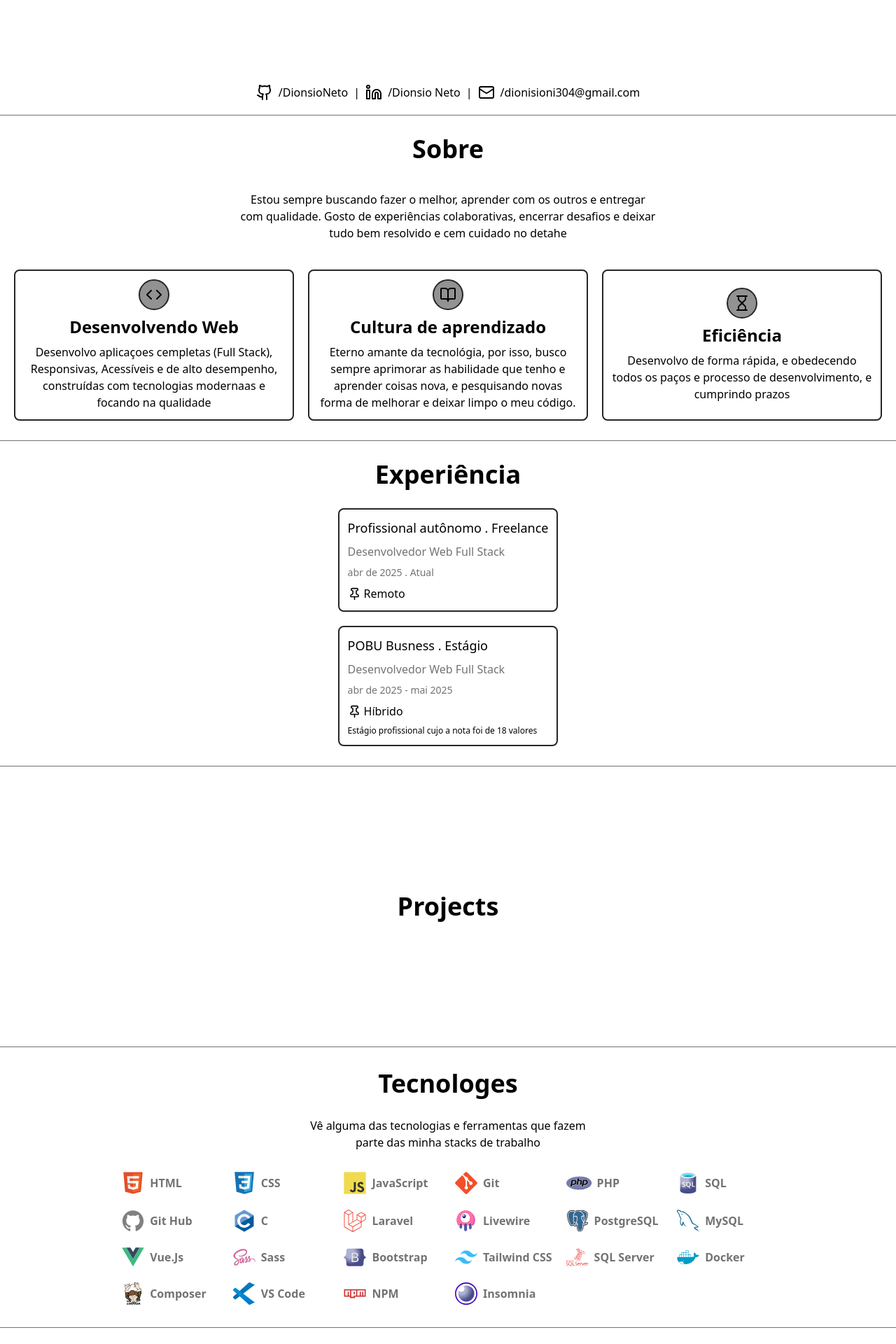
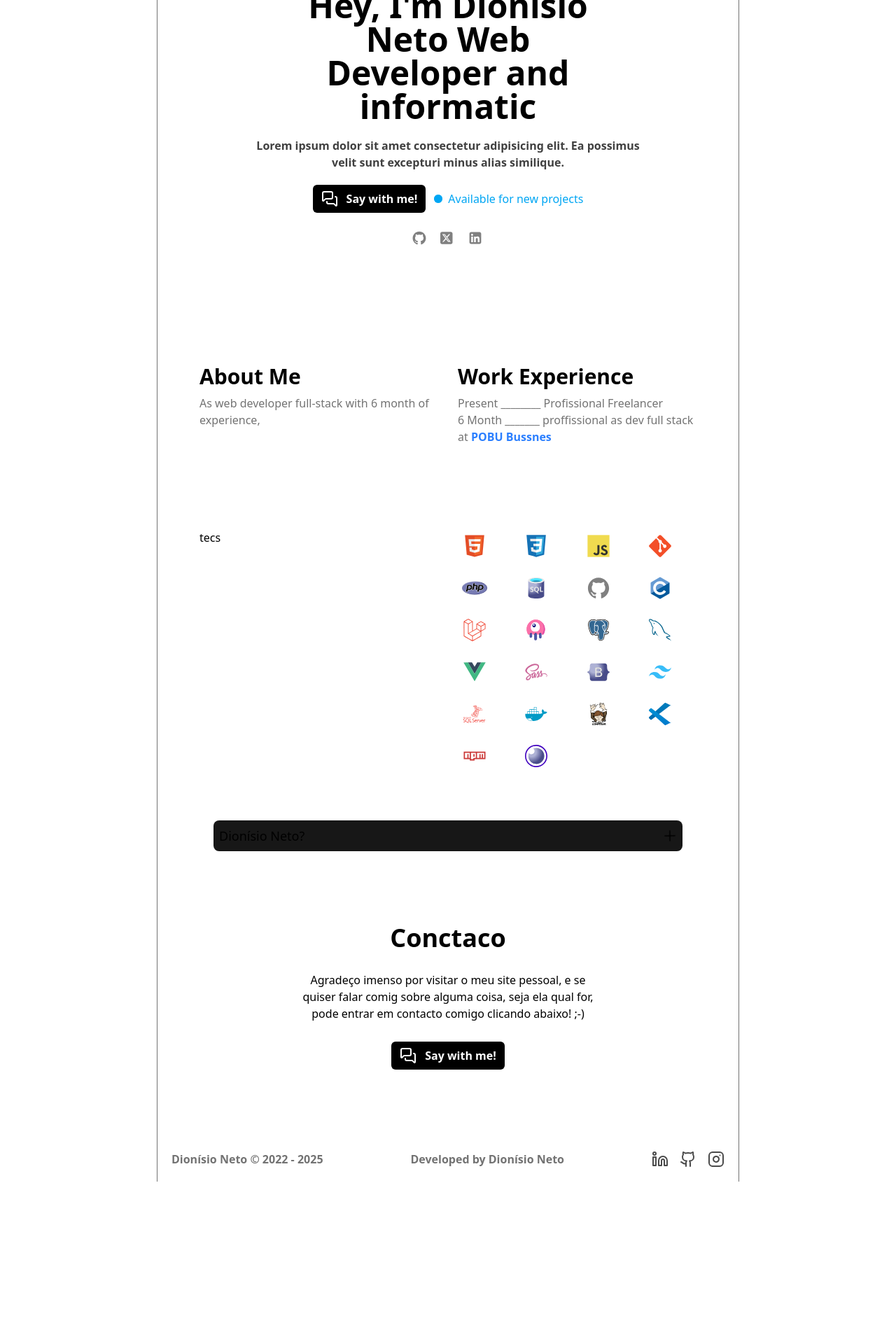
Before and after one commit to DionsioNeto/portfolio, a Vue app: page / in a window 1280 px wide. Shown: the part 340-2260 px from the top of the page at 70% size. After the commit the page ends 2028 px from the top, so only its background shows below. Built offline with nearby package versions, Linux system fonts and the light colour scheme.

Commit message:
Security (switch pc)

```diff
--- a/src/project/index.vue
+++ b/src/project/index.vue
@@ -1,7 +1,7 @@
 <script setup>
   import theHeader from '../components/theHeader.vue';
   import TheFooter from '../components/theFooter.vue';
-  import { Code, Mail, Github, Linkedin, Book, Pin, MessagesSquare, BookOpen, Hourglass } from 'lucide-vue-next';
+  import { Code, Mail, Linkedin, Book, Pin, MessagesSquare, BookOpen, Hourglass, ChevronDown, X } from 'lucide-vue-next';
   import IconHtml from '@/icon/IconHtml.vue';
   import IconCss from '@/icon/IconCss.vue';
   import IconJs from '@/icon/IconJs.vue';
@@ -24,182 +24,218 @@
   import IconVscode from '@/icon/IconVscode.vue';
   import IconNpm from '@/icon/IconNpm.vue';
   import IconInsomnia from '@/icon/IconInsomnia.vue';
+  import InconXTwitter from '@/icon/InconXTwitter.vue';
+  import IconLinkedin from '@/icon/IconLinkedin.vue';
+  import { ref } from 'vue'
+
+  const items = [
+    {
+      title: 'Dionísio Neto?',
+      content: 'Lorem.'
+    },
+  ]
+
+  const openIndex = ref(null)
+
+  const toggle = (index) => {
+    openIndex.value = openIndex.value === index ? null : index
+  }
 </script>
 <template>
   <theHeader />
-  <main>
-    <section class=" container m-auto flex flex-col gap-5 justify-center items-center p-5 min-h-100">
-      <h1 class="text-5xl font-black text-center">Dionísio Neto</h1>
-      <p class="text-center max-w-150"><strong>Desenvolvedor Web Full Stack</strong> com um ano de experiência, especializado na  criação de Apps responsivas, modernas e com clean code</p>
-      <a href="mailto:dionisioni304@gmail.com" class="flex gap-3 dark:bg-white bg-black dark:text-black text-white rounded-md py-2 px-3 font-bold" title="dionisioni304@gmail.com"><Mail/> Mail me</a>
+  <main class="sm:w-[65vw] m-auto border-l border-r border-neutral-500 -mt-10">
+    <section class="flex flex-col gap-5 justify-center items-center p-5 min-h-[100vh]">
+      <div class="h-40 w-40 rounded-full border-2 border-neutral-500 relative overflow-hidden mt-10">
+        <img src="./dn.jpg" alt="" class="absolute w-full h-full object-cover">
+      </div>
+      <h1 class="text-5xl font-bold text-center max-w-120">Hey, I'm Dionísio Neto Web Developer and informatic</h1>
+      <p class="font-bold max-w-140 text-center text-neutral-700">
+        Lorem ipsum dolor sit amet consectetur adipisicing elit. Ea possimus velit sunt excepturi minus alias similique.
+      </p>
+      <div class="flex gap-3 items-center">
+        <RouterLink to="/contact" class="flex gap-3 dark:bg-white bg-black dark:text-black text-white rounded-md py-2 px-3 font-bold" title="Say with me!"><MessagesSquare/>Say with me!</RouterLink>
+        <div class="text-sky-500 flex items-center gap-2 font-medium">
+          <span class="relative flex size-3">
+            <span class="absolute flex h-full w-full animate-ping rounded-full bg-sky-400 opacity-75"></span>
+            <span class="relative inline-flex size-3 rounded-full bg-sky-500"></span>
+          </span>
+          Available for new projects
+        </div>
+      </div>
+      <div class="flex gap-3 items-center">
+        <a href="" class="dark:hover:bg-neutral-800 p-1 rounded-lg">
+          <IconGithub class="h-5"/>
+        </a>
+        <a href="" class="dark:hover:bg-neutral-800 p-1 rounded-lg">
+          <InconXTwitter class="h-5"/>
+        </a>
+        <a href="" class="dark:hover:bg-neutral-800 p-1 rounded-lg">
+          <IconLinkedin class="h-6"/>
+        </a>
+      </div>
     </section>
-    <section class="flex flex-col sm:flex-row justify-center items-center my-5 gap-2">
-      <a href="https://github.com/DionsioNeto" title="Git Hub" target="_blank" class="flex flex-row gap-2">
-        <Github/>/DionsioNeto
-      </a> |
-      <a href="https://www.linkedin.com/in/dion%C3%ADsioneto/" title="Linkedin" target="_blank" class="flex flex-row gap-2">
-        <Linkedin/>/Dionsio Neto
-      </a> |
-      <a href="mailto:dionisioni304@gmail.com" title="E-mail" class="flex flex-row gap-2">
-        <Mail/>/dionisioni304@gmail.com
-      </a>
-    </section>
-    <hr class="border-neutral-500">
-    <section class=" container m-auto flex flex-col gap-10 justify-center items-center px-5 py-7 min-h-100">
-      <h1 class="text-4xl font-bold text-center">Sobre</h1>
-      <p class="text-center max-w-150">Estou sempre buscando fazer o melhor, aprender com os outros e entregar com qualidade.
-        Gosto de experiências colaborativas, encerrar desafios e deixar tudo bem resolvido e
-        cem cuidado no detahe</p>
-        <div class="grid grid-cols-1 sm:grid-cols-2 md:grid-cols-3 gap-5">
-          <div class="p-3 w-full border-2 dark:bg-neutral-800/50 border-neutral-800 rounded-lg flex flex-col justify-center items-center gap-2">
-            <div class="border-2 bg-neutral-800/50 border-neutral-800 p-2 rounded-full">
-              <Code/>
-            </div>
-            <h2 class="text-2xl font-black text-center">Desenvolvendo Web</h2>
-            <p class="text-center">Desenvolvo aplicaçoes cempletas (Full Stack), Responsivas, Acessíveis e de alto desempenho, construídas com tecnologias modernaas e focando na qualidade</p>
-          </div>
-          <div class="p-3 w-full border-2 dark:bg-neutral-800/50 border-neutral-800 rounded-lg flex flex-col justify-center items-center gap-2">
-            <div class="border-2 bg-neutral-800/50 border-neutral-800 p-2 rounded-full">
-              <BookOpen/>
-            </div>
-            <h2 class="text-2xl font-black text-center">Cultura de aprendizado</h2>
-            <p class="text-center">Eterno amante da tecnológia, por isso, busco sempre aprimorar as habilidade que tenho e aprender coisas nova, e pesquisando novas forma de melhorar e deixar limpo o meu código.</p>
-          </div>
-          <div class="p-3 w-full border-2 dark:bg-neutral-800/50 border-neutral-800 rounded-lg flex flex-col justify-center items-center gap-2">
-            <div class="border-2 bg-neutral-800/50 border-neutral-800 p-2 rounded-full">
-              <Hourglass/>
-            </div>
-            <h2 class="text-2xl font-black text-center">Eficiência</h2>
-            <p class="text-center">Desenvolvo de forma rápida, e obedecendo todos os paços e processo de desenvolvimento, e cumprindo prazos</p>
-          </div>
+
+    <section class="flex flex-col md:flex-row gap-7 px-5 sm:px-15 py-15">
+
+      <div class="w-full">
+        <h1 class="text-3xl font-bold mb-2">About Me</h1>
+        <p class="text-neutral-500 font-medium">
+          As web developer full-stack with 6 month of experience,
+        </p>
+      </div>
+
+      <div class="w-full">
+        <h1 class="text-3xl font-bold mb-2">Work Experience</h1>
+        <div class="">
+          <p class="text-neutral-500">Present ________ Profissional Freelancer</p>
+          <p class="text-neutral-500">6 Month _______ proffissional as dev full stack at <span class="text-blue-500 font-bold">POBU  Bussnes</span> </p>
         </div>
-    </section>
-    <hr class="border-neutral-500">
-    <section class=" container m-auto flex flex-col gap-7 justify-center items-center px-5 py-7 min-h-100">
-      <h1 class="text-4xl font-bold text-center">Experiência</h1>
-        <div class="grid grid-cols-1 gap-5">
-          <div class="p-3 w-full border-2 dark:bg-neutral-800/50 border-neutral-800 rounded-lg flex flex-col gap-2 max-w-100">
-            <h2 class="text-lg font-medium">Profissional autônomo . Freelance</h2>
-            <p class="text-neutral-500">Desenvolvedor Web Full Stack</p>
-            <p class="text-neutral-500 text-sm">abr de 2025 . Atual</p>
-            <p class="flex items-center gap-1"><Pin :size="19"/> Remoto</p>
-          </div>
-          <div class="p-3 w-full border-2 dark:bg-neutral-800/50 border-neutral-800 rounded-lg flex flex-col gap-2 max-w-100">
-            <h2 class="text-lg font-medium">POBU Busness . Estágio</h2>
-            <p class="text-neutral-500">Desenvolvedor Web Full Stack</p>
-            <p class="text-neutral-500 text-sm">abr de 2025 - mai 2025</p>
-            <p class="flex items-center gap-1"><Pin :size="19"/> Híbrido</p>
-            <p class="text-xs">Estágio profissional cujo a nota foi de 18 valores</p>
-          </div>
-        </div>
-    </section>
-    <hr class="border-neutral-500">
-    <section class=" container m-auto flex flex-col gap-5 justify-center items-center p-5 min-h-100">
-      <h1 class="text-4xl font-bold text-center">Projects</h1>
-    </section>
-    <hr class="border-neutral-500">
-    <section class=" container m-auto flex flex-col gap-7 justify-center items-center px-5 py-7 min-h-100">
-      <h1 class="text-4xl font-bold text-center">Tecnologes</h1>
-      <p class="text-center max-w-100">Vê alguma das tecnologias e ferramentas que fazem parte das minha stacks de trabalho</p>
-        <div class="grid grid-cols-3 md:grid-cols-6 sm:grid-cols-4 gap-2 sm:gap-5">
-          <div class="flex gap-2 items-center">
-            <IconHtml class="h-8"/> <span class="text-neutral-500 font-bold">HTML</span>
-          </div>
-
-          <div class="flex gap-2 items-center">
-            <IconCss class="h-8"/> <span class="text-neutral-500 font-bold">CSS</span>
-          </div>
-
-          <div class="flex gap-2 items-center">
-            <IconJs class="h-8"/><span class="text-neutral-500 font-bold">JavaScript</span>
-          </div>
+      </div>
 
 
-          <div class="flex gap-2 items-center">
-            <IconGit class="h-8"/><span class="text-neutral-500 font-bold">Git</span>
-          </div>
+    </section>
 
-          <div class="flex gap-2 items-center">
-            <IconPhp class="h-9"/><span class="text-neutral-500 font-bold">PHP</span>
-          </div>
+    <section class="flex flex-col md:flex-row gap-7 px-5 sm:px-15 py-15">
+      <div class="w-full">tecs</div>
+      <div class="w-full grid grid-cols-4 gap-3">
+        <div class="dark:bg-neutral-800 p-1 rounded-lg w-12 h-12 flex items-center justify-center">
+          <IconHtml class="h-8"/>
+        </div>
 
-          <div  class="flex gap-2 items-center">
-            <IconSql class="h-8"/><span class="text-neutral-500 font-bold">SQL</span>
-          </div>
+        <div class="dark:bg-neutral-800 p-1 rounded-lg w-12 h-12 flex items-center justify-center">
+          <IconCss class="h-8"/>
+        </div>
 
-          <div class="flex gap-2 items-center">
-            <IconGithub class="h-8"/><span class="text-neutral-500 font-bold">Git Hub</span>
-          </div>
+        <div class="dark:bg-neutral-800 p-1 rounded-lg w-12 h-12 flex items-center justify-center">
+          <IconJs class="h-8"/>
+        </div>
 
-          <div class="flex gap-2 items-center">
-            <IconC class="h-8"/>
-            <span class="text-neutral-500 font-bold">C</span>
-          </div>
+        <div class="dark:bg-neutral-800 p-1 rounded-lg w-12 h-12 flex items-center justify-center">
+          <IconGit class="h-8"/>
+        </div>
 
-          <div class="flex gap-2 items-center">
-            <IconLaravel class="h-8"/>
-            <span class="text-neutral-500 font-bold">Laravel</span>
-          </div>
+        <div class="dark:bg-neutral-800 p-1 rounded-lg w-12 h-12 flex items-center justify-center">
+          <IconPhp class="h-9"/>
+        </div>
 
-            <div class="flex gap-2 items-center">
-            <IconLivewire class="h-8"/><span class="text-neutral-500 font-bold">Livewire</span>
-          </div>
+        <div class="dark:bg-neutral-800 p-1 rounded-lg w-12 h-12 flex items-center justify-center">
+          <IconSql class="h-8"/>
+        </div>
 
-          <div class="flex gap-2 items-center">
-            <IconPostgre class="h-8"/><span class="text-neutral-500 font-bold">PostgreSQL</span>
-          </div>
+        <div class="dark:bg-neutral-800 p-1 rounded-lg w-12 h-12 flex items-center justify-center">
+          <IconGithub class="h-8"/>
+        </div>
 
-          <div class="flex gap-2 items-center">
-            <IconMysql class="h-8"/><span class="text-neutral-500 font-bold">MySQL</span>
-          </div>
+        <div class="dark:bg-neutral-800 p-1 rounded-lg w-12 h-12 flex items-center justify-center">
+          <IconC class="h-8"/>
+        </div>
 
-            <div class="flex gap-2 items-center">
-            <IconVue class="h-8"/><span class="text-neutral-500 font-bold">Vue.Js</span>
-          </div>
+        <div class="dark:bg-neutral-800 p-1 rounded-lg w-12 h-12 flex items-center justify-center">
+          <IconLaravel class="h-8"/>
+        </div>
 
-            <div class="flex gap-2 items-center">
-            <IconSass class="h-8"/><span class="text-neutral-500 font-bold">Sass</span>
-          </div>
+          <div class="dark:bg-neutral-800 p-1 rounded-lg w-12 h-12 flex items-center justify-center">
+          <IconLivewire class="h-8"/>
+        </div>
 
-            <div class="flex gap-2 items-center">
-            <IconBootstrap class="h-8"/><span class="text-neutral-500 font-bold">Bootstrap</span>
-          </div>
+        <div class="dark:bg-neutral-800 p-1 rounded-lg w-12 h-12 flex items-center justify-center">
+          <IconPostgre class="h-8"/>
+        </div>
 
-            <div class="flex gap-2 items-center">
-            <IconTailwindcss class="h-8"/><span class="text-neutral-500 font-bold">Tailwind CSS</span>
-          </div>
+        <div class="dark:bg-neutral-800 p-1 rounded-lg w-12 h-12 flex items-center justify-center">
+          <IconMysql class="h-8"/>
+        </div>
 
-            <div class="flex gap-2 items-center">
-            <other class="h-8"/><span  class="text-neutral-500 font-bold">SQL Server</span>
-          </div>
+        <div class="dark:bg-neutral-800 p-1 rounded-lg w-12 h-12 flex items-center justify-center">
+          <IconVue class="h-8"/>
+        </div>
 
-          <div class="flex gap-2 items-center">
-            <IconDocker class="h-8"/><span  class="text-neutral-500 font-bold">Docker</span>
-          </div>
+          <div class="dark:bg-neutral-800 p-1 rounded-lg w-12 h-12 flex items-center justify-center">
+          <IconSass class="h-8"/>
+        </div>
 
-          <div class="flex gap-2 items-center">
-            <IconComposer class="h-8"/><span  class="text-neutral-500 font-bold">Composer</span>
-          </div>
+          <div class="dark:bg-neutral-800 p-1 rounded-lg w-12 h-12 flex items-center justify-center">
+          <IconBootstrap class="h-8"/>
+        </div>
 
-          <div class="flex gap-2 items-center">
-            <IconVscode class="h-8"/><span  class="text-neutral-500 font-bold">VS Code</span>
-          </div>
+          <div class="dark:bg-neutral-800 p-1 rounded-lg w-12 h-12 flex items-center justify-center">
+          <IconTailwindcss class="h-8"/>
+        </div>
 
-          <div class="flex gap-2 items-center">
-            <IconNpm class="h-8"/><span  class="text-neutral-500 font-bold">NPM</span>
-          </div>
+          <div class="dark:bg-neutral-800 p-1 rounded-lg w-12 h-12 flex items-center justify-center">
+          <other class="h-8"/>
+        </div>
 
-          <div class="flex gap-2 items-center">
-            <IconInsomnia class="h-8"/><span  class="text-neutral-500 font-bold">Insomnia</span>
-          </div>
+        <div class="dark:bg-neutral-800 p-1 rounded-lg w-12 h-12 flex items-center justify-center">
+          <IconDocker class="h-8"/>
         </div>
+
+        <div class="dark:bg-neutral-800 p-1 rounded-lg w-12 h-12 flex items-center justify-center">
+          <IconComposer class="h-8"/>
+        </div>
+
+        <div class="dark:bg-neutral-800 p-1 rounded-lg w-12 h-12 flex items-center justify-center">
+          <IconVscode class="h-8"/>
+        </div>
+
+        <div class="dark:bg-neutral-800 p-1 rounded-lg w-12 h-12 flex items-center justify-center">
+          <IconNpm class="h-8"/>
+        </div>
+
+        <div class="dark:bg-neutral-800 p-1 rounded-lg w-12 h-12 flex items-center justify-center">
+          <IconInsomnia class="h-8"/>
+        </div>
+      </div>
     </section>
-    <hr class="border-neutral-500">
+
+     <div
+      v-for="(item, index) in items"
+      :key="index"
+      class="select-none mx-20"
+    >
+      <div @click="toggle(index)" class="flex items-center justify-between bg-neutral-900 my-2 p-2 rounded-lg">
+        <h2 class="text-lg font-mediu">
+          {{ item.title }}
+        </h2>
+        <X
+          :class="[
+            'w-5 h-5  transition-transform duration-300 rotate-44',
+            openIndex === index ? 'rotate-180' : ''
+          ]"
+
+        />
+      </div>
+      <transition name="accordion">
+        <div
+          v-show="openIndex === index"
+          class="mt-2  text-sm leading-relaxed"
+        >
+          {{ item.content }}
+        </div>
+      </transition>
+    </div>
     <section class=" container m-auto flex flex-col gap-7 justify-center items-center px-5 py-7 min-h-100">
       <h1 class="text-4xl font-bold text-center">Conctaco</h1>
       <p class="text-center w-110">Agradeço imenso por visitar o meu site pessoal, e se quiser falar comig sobre alguma coisa, seja ela qual for, pode entrar em contacto comigo clicando abaixo! ;-) </p>
       <RouterLink to="/contact" class="flex gap-3 dark:bg-white bg-black dark:text-black text-white rounded-md py-2 px-3 font-bold" title="Say with me!"><MessagesSquare/>Say with me!</RouterLink>
     </section>
+    <TheFooter />
   </main>
-  <TheFooter />
 </template>
+
+<style scoped>
+.accordion-enter-active,
+.accordion-leave-active {
+  transition: all 0.3s ease;
+}
+.accordion-enter-from,
+.accordion-leave-to {
+  opacity: 0;
+  max-height: 0;
+}
+.accordion-enter-to,
+.accordion-leave-from {
+  opacity: 1;
+  max-height: 200px;
+}
+</style>
```
